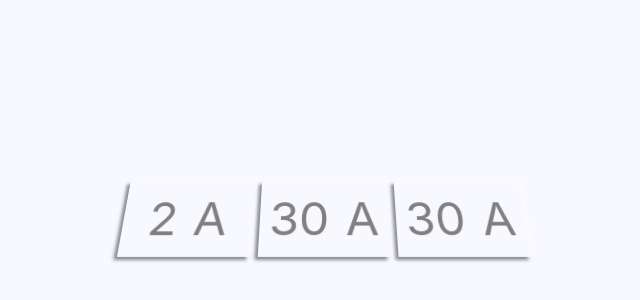
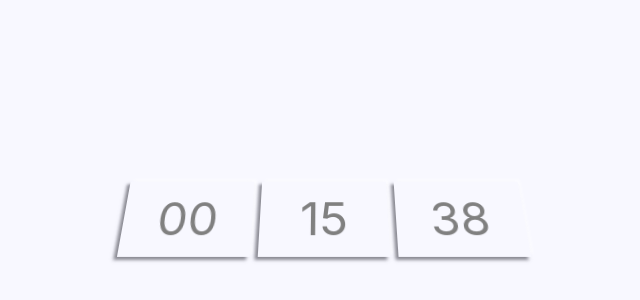
Before and after one commit to AbielKiflu/pomodoro, a React (Create React App) app: page / in a window 1280 px wide. Shown: the part 182-482 px from the top of the page, without its empty margins (316-956 px from the left). Built offline with nearby package versions, Linux system fonts and the light colour scheme.

Commit message:
countdown timmer set up

```diff
--- a/src/components/timmer/FlipTimmer.js
+++ b/src/components/timmer/FlipTimmer.js
@@ -1,41 +1,67 @@
 import styled from "styled-components";
-import { StyleSheet } from "react";
+import { useRef, useEffect, useState } from "react";
 
 const FlipTimmer = () => {
-  const minutes = 150;
+  //transform: rotateX(360deg);
+  const [time, setTime] = useState(952);
+  let obj = {};
 
-  const Calculator = (minutes) => {
-    let h = 0;
-    let m = 0;
-    let s = 0;
-    h = Math.floor(minutes / 60);
-    m = Math.floor(minutes % 60);
-    s = Math.floor(m % 60);
+  const interval = useEffect(() => {
+    setInterval(() => {
+      setTime((p) => p - 1);
+      //else
+    }, 1000);
+    return () => clearInterval(interval);
+  }, []);
 
-    return { hr: h, min: m, sec: s };
-  };
-
-  let obj = Calculator(minutes);
-
+  obj = Calculator(time);
   return (
     <Container>
-      <Timer val1={obj.hr} val2={"A"} />
-      <Timer val1={obj.min} val2={"A"} />
-      <Timer val1={obj.sec} val2={"A"} />
+      <Timer val1={obj?.hr} />
+      <Timer val1={obj?.min} />
+      <Timer val1={obj?.sec} />
     </Container>
   );
 };
 
-const Timer = ({ val1, val2 }) => {
+export default FlipTimmer;
+
+const Timer = ({ val1 }) => {
+  const ref = useRef(false);
+
+  const rotate = () => {
+    ref.current.style.transform = "rotateX(360deg)";
+  };
+
   return (
     <Inner>
-      <span>{val1}</span>
-      <span>{val2}</span>
+      <span ref={ref} onClick={rotate}>
+        {val1}
+      </span>
     </Inner>
   );
 };
 
-export default FlipTimmer;
+const Calculator = (seconds) => {
+  let h = 0;
+  let m = 0;
+  let s = 0;
+  let stop = false;
+  if (seconds - 60 * (h * 60 + m) >= 0 && !stop) {
+    let min = Math.floor(seconds / 60);
+    h = Math.floor(min / 60);
+    m = Math.floor(min % 60);
+    s = Math.floor(seconds - 60 * (h * 60 + m));
+  } else {
+    stop = true;
+  }
+
+  return {
+    hr: h.toString().length > 1 ? h : h.toString().padStart(2, "0"),
+    min: m.toString().length > 1 ? m : m.toString().padStart(2, "0"),
+    sec: s.toString().length > 1 ? s : s.toString().padStart(2, "0"),
+  };
+};
 
 const Container = styled.div`
   display: flex;
@@ -65,8 +91,4 @@ const Inner = styled.div`
     backface-visibility: hidden;
     transition: transform 1s ease-in-out;
   }
-
-  & span:hover {
-    transform: rotateX(180deg);
-  }
 `;
```
